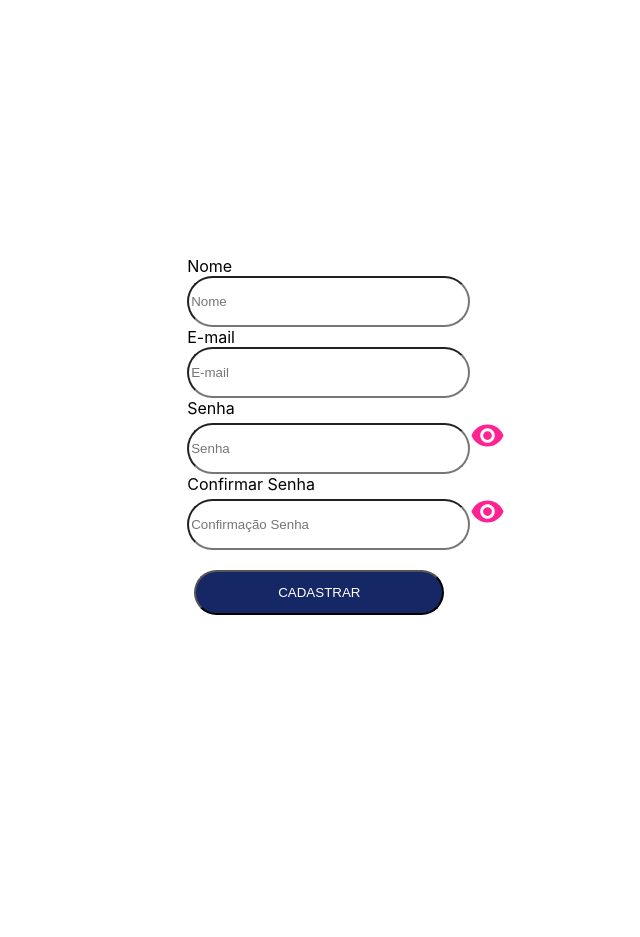
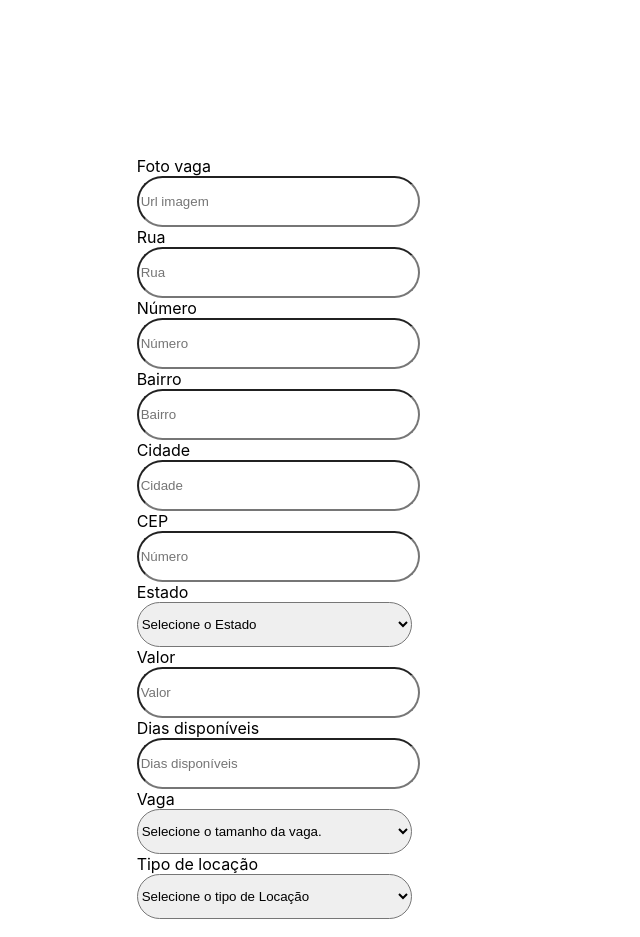
Before and after one commit to bermarques/estacionaai, a React (Create React App) app: page / in a window 1280 px wide. Shown: the top 937 px of the page, without its empty margins (376-1016 px from the left). Before the commit the page ends 800 px from the top, so only its background shows below. Built offline with nearby package versions, Linux system fonts and the light colour scheme.

Commit message:
fix: form fix, form price component is no longer used

```diff
--- a/package.json
+++ b/package.json
@@ -6,6 +6,7 @@
     "@hookform/resolvers": "^1.3.2",
     "@material-ui/core": "^4.11.2",
     "@material-ui/icons": "^4.11.2",
+    "@material-ui/lab": "^4.0.0-alpha.57",
     "@testing-library/jest-dom": "^5.11.4",
     "@testing-library/react": "^11.1.0",
     "@testing-library/user-event": "^12.1.10",
--- a/src/App.js
+++ b/src/App.js
@@ -1,10 +1,10 @@
 import "./App.css";
-import DriverForm from "./Pages/DriverForm/index";
+import ParkingForm from "./Pages/ParkingForm/index";
 
 const App = () => {
   return (
     <div className="App">
-      <DriverForm />
+      <ParkingForm />
     </div>
   );
 };
--- /dev/null
+++ b/src/Components/ParkingForm/ParkingLocation/index.jsx
@@ -0,0 +1,218 @@
+import "../../../Style/ParkingForm/style.css";
+import { useForm } from "react-hook-form";
+import { yupResolver } from "@hookform/resolvers/yup";
+import { schema } from "../../../Helpers/ParkingForm/index";
+
+const ParkingLocation = ({}) => {
+  const { register, handleSubmit, errors } = useForm({
+    resolver: yupResolver(schema),
+  });
+
+  const sendForm = (event) => {
+    delete event.password_confirmation;
+    console.log(event);
+  };
+  return (
+    <div className="master">
+      <form className="master-form" onSubmit={handleSubmit(sendForm)}>
+        Foto vaga
+        <input
+          className="input-form"
+          type="url"
+          placeholder="Url imagem"
+          name="image"
+          ref={register}
+        />
+        Rua
+        <input
+          className="input-form"
+          type="text"
+          placeholder="Rua"
+          name="street"
+          ref={register}
+        />
+        Número
+        <input
+          className="input-form"
+          type="number"
+          placeholder="Número"
+          name="number"
+          ref={register}
+        />
+        Bairro
+        <input
+          className="input-form"
+          type="text"
+          placeholder="Bairro"
+          name="neighborhood"
+          ref={register}
+        />
+        Cidade
+        <input
+          className="input-form"
+          type="text"
+          placeholder="Cidade"
+          name="city"
+          ref={register}
+        />
+        CEP
+        <input
+          className="input-form"
+          type="number"
+          placeholder="Número"
+          name="cep"
+          ref={register}
+        />
+        Estado
+        <select className="input-form" name="state">
+          <option ref={register} value="state">
+            Selecione o Estado
+          </option>
+          <option ref={register} value="ac">
+            Acre
+          </option>
+          <option ref={register} value="al">
+            Alagoas
+          </option>
+          <option ref={register} value="am">
+            Amazonas
+          </option>
+          <option ref={register} value="ap">
+            Amapá
+          </option>
+          <option ref={register} value="ba">
+            Bahia
+          </option>
+          <option ref={register} value="ce">
+            Ceará
+          </option>
+          <option ref={register} value="df">
+            Distrito Federal
+          </option>
+          <option ref={register} value="es">
+            Espírito Santo
+          </option>
+          <option ref={register} value="go">
+            Goiás
+          </option>
+          <option ref={register} value="ma">
+            Maranhão
+          </option>
+          <option ref={register} value="mt">
+            Mato Grosso
+          </option>
+          <option ref={register} value="ms">
+            Mato Grosso do Sul
+          </option>
+          <option ref={register} value="mg">
+            Minas Gerais
+          </option>
+          <option ref={register} value="pa">
+            Pará
+          </option>
+          <option ref={register} value="pb">
+            Paraíba
+          </option>
+          <option ref={register} value="pr">
+            Paraná
+          </option>
+          <option ref={register} value="pe">
+            Pernambuco
+          </option>
+          <option ref={register} value="pi">
+            Piauí
+          </option>
+          <option ref={register} value="rj">
+            Rio de Janeiro
+          </option>
+          <option ref={register} value="rn">
+            Rio Grande do Norte
+          </option>
+          <option ref={register} value="ro">
+            Rondônia
+          </option>
+          <option ref={register} value="rs">
+            Rio Grande do Sul
+          </option>
+          <option ref={register} value="rr">
+            Roraima
+          </option>
+          <option ref={register} value="sc">
+            Santa Catarina
+          </option>
+          <option ref={register} value="se">
+            Sergipe
+          </option>
+          <option ref={register} value="sp">
+            São Paulo
+          </option>
+          <option ref={register} value="to">
+            Tocantins
+          </option>
+        </select>
+        Valor
+        <input
+          className="input-form"
+          type="number"
+          placeholder="Valor"
+          name="price"
+          ref={register}
+        />
+        Dias disponíveis
+        <input
+          className="input-form"
+          type="number"
+          placeholder="Dias disponíveis"
+          min="1"
+          name="days"
+          ref={register}
+        />
+        Vaga
+        <select className="input-form" name="park">
+          <option ref={register} value="park">
+            Selecione o tamanho da vaga.
+          </option>
+          <option ref={register} value="small">
+            Pequeno porte.
+          </option>
+          <option ref={register} value="medium">
+            Medio porte.
+          </option>
+          <option ref={register} value="big">
+            Grande porte.
+          </option>
+        </select>
+        Tipo de locação
+        <select className="input-form" name="rent-type">
+          <option ref={register} value="rent">
+            Selecione o tipo de Locação
+          </option>
+          <option ref={register} value="daily">
+            Diária
+          </option>
+          <option ref={register} value="weekly">
+            Semanal
+          </option>
+          <option ref={register} value="monthly">
+            Mensal
+          </option>
+        </select>
+        <div>
+          {errors.image?.message ||
+            errors.street?.message ||
+            errors.number?.message ||
+            errors.neighborhood?.message ||
+            errors.city?.message ||
+            errors.cep?.message ||
+            errors.price?.message ||
+            errors.days?.message}
+        </div>
+        <button className="button-send" type="submit">
+          Enviar
+        </button>
+      </form>
+    </div>
+  );
+};
+
+export default ParkingLocation;
--- a/src/Helpers/ParkingForm/index.jsx
+++ b/src/Helpers/ParkingForm/index.jsx
@@ -0,0 +1,30 @@
+import * as yup from "yup";
+
+export const schema = yup.object().shape({
+  image: yup.string().required("O campo de imagem é obrigatório"),
+  street: yup.string().required("O campo rua é obrigatório"),
+  number: yup
+    .number("Somente números.")
+    .positive("Somente números positivos!")
+    .integer("Somente números inteiros")
+    .required("O campo de número é obrigatório!"),
+  neighborhood: yup.string().required("O campo bairro é obrigatório!"),
+  city: yup.string().required("O campo cidade é obrigatório!"),
+  cep: yup
+    .number("Somente números.")
+    .positive("Somente números positivos!")
+    .integer("Somente números inteiros")
+    //.matches(/^[0-9]{2}-[0-9]{4}-[0-9]{4}$/, "Precisa ser um cep válido!")
+    .required("O campo de cep é obrigatório!"),
+  price: yup
+    .number("Somente números.")
+    .positive("Somente números positivos!")
+    .integer("Somente números inteiros")
+    .required("O campo de preço é obrigatório!"),
+  days: yup
+    .number("Somente números.")
+    .positive("Somente números positivos!")
+    .integer("Somente números inteiros")
+    .min(1, "Mínimo de 1 diária!")
+    .required("O campo de diária é obrigatório!"),
+});
--- a/src/Pages/ParkingForm/index.jsx
+++ b/src/Pages/ParkingForm/index.jsx
@@ -0,0 +1,44 @@
+import "../../Style/ParkingForm/style.css";
+import { useForm } from "react-hook-form";
+import { yupResolver } from "@hookform/resolvers/yup";
+import { schema } from "../../Helpers/ParkingForm/index";
+import ParkingLocation from "../../Components/ParkingForm/ParkingLocation/index";
+import ParkingPrice from "../../Components/ParkingForm/ParkingPrice/index";
+import { useState } from "react";
+
+const ParkingForm = () => {
+  const [firstStep, setFirstStep] = useState(true);
+  const { register, handleSubmit, errors } = useForm({
+    resolver: yupResolver(schema),
+  });
+
+  const sendForm = (event) => {
+    delete event.password_confirmation;
+    console.log(event);
+  };
+
+  return (
+    <div className="render">
+      <div className="master">
+        {firstStep ? (
+          <ParkingLocation
+            register={register}
+            handleSubmit={handleSubmit}
+            errors={errors}
+            sendForm={sendForm}
+            setFirstStep={setFirstStep}
+          />
+        ) : (
+          <ParkingPrice
+            register={register}
+            handleSubmit={handleSubmit}
+            errors={errors}
+            sendForm={sendForm}
+          />
+        )}
+      </div>
+    </div>
+  );
+};
+
+export default ParkingForm;
--- a/src/Style/ParkingForm/style.css
+++ b/src/Style/ParkingForm/style.css
@@ -0,0 +1,50 @@
+.render {
+  display: flex;
+  flex-direction: row;
+  justify-content: center;
+  margin-top: 0%;
+}
+
+.master {
+  margin-top: 10%;
+  display: block;
+  justify-content: center;
+}
+
+.master-form {
+  display: flex;
+  flex-direction: column;
+
+  margin-top: 1%;
+  margin-left: 5%;
+  justify-content: center;
+  text-align: left;
+}
+
+.button-send {
+  margin-top: 20px;
+  background-color: #152764;
+  color: white;
+  height: 45px;
+  border-radius: 28.5px;
+  width: 250px;
+  margin-left: 1%;
+  cursor: pointer;
+}
+
+.button-send:hover {
+  background-color: #05668d;
+}
+
+.input-form {
+  width: 275px;
+  height: 45px;
+  border-radius: 28.5px;
+}
+
+.icon-visible {
+  color: #ff2293;
+  width: 5.25px;
+  height: 5.25px;
+  cursor: pointer;
+}
```
Also changed, not shown: 1 other file (tests, documents, lock files or other folders).
